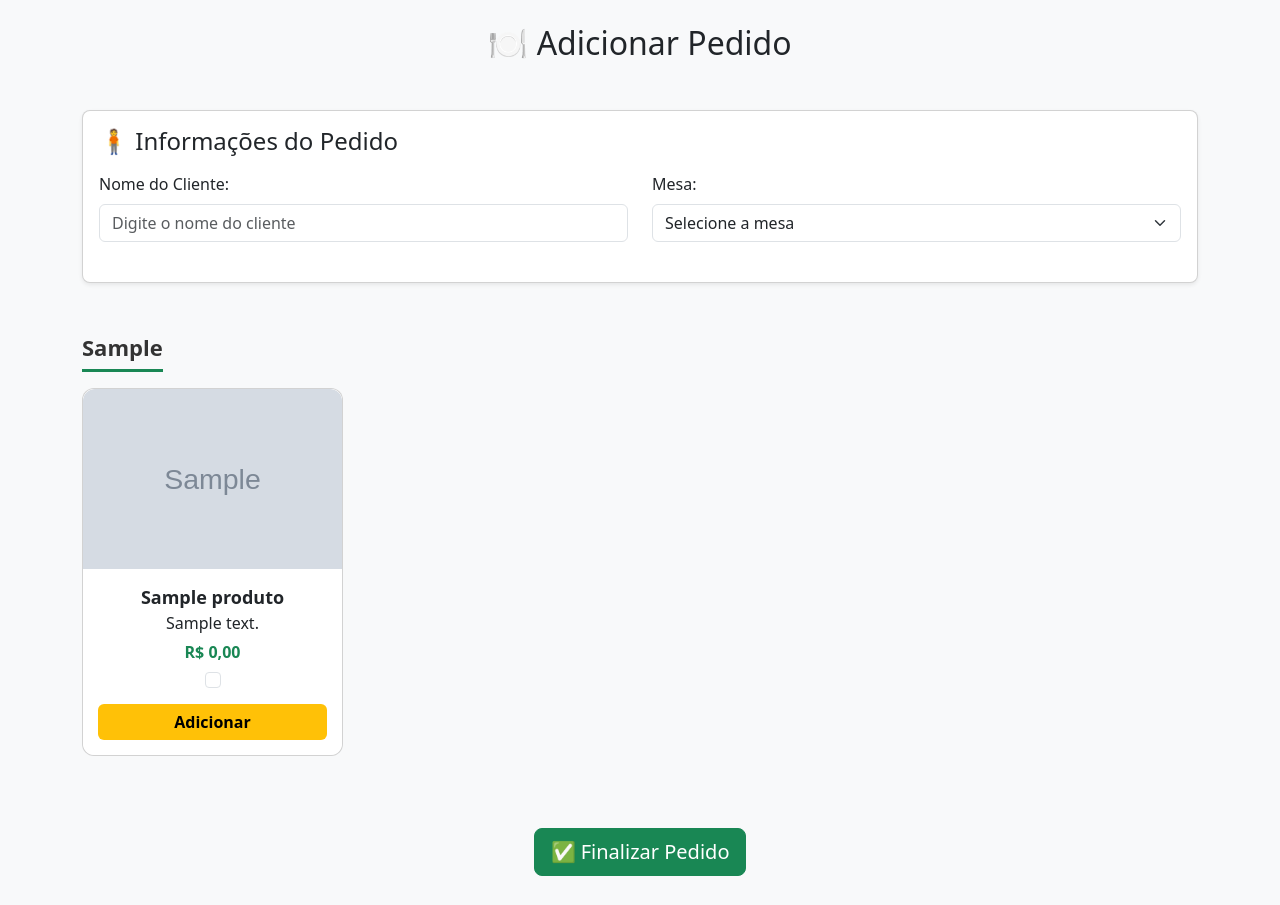
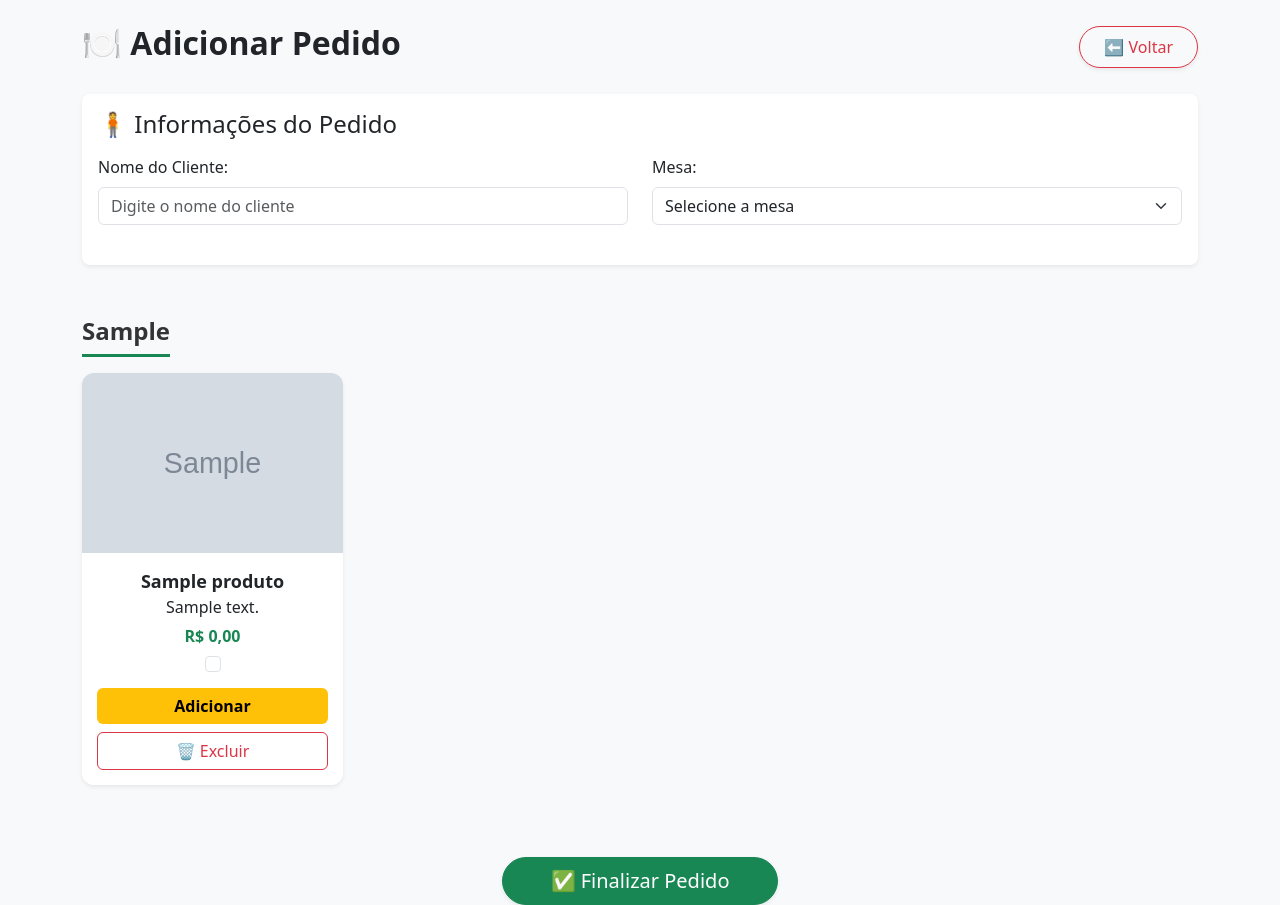
Before and after one commit to tccgrupo8/tccgrupo8, a PHP site: page /adicionar_pedido.php in a window 1280 px wide. Before the commit the page ends 876 px from the top, so only its background shows below. Run offline with PHP 8.4, Linux system fonts and the light colour scheme; the visitor is signed in with stand-in values (Sample User, id 1); tables that the repository leaves empty or names only in its code hold one stand-in row (values such as "Sample post"); grey boxes marked "Sample" are stand-in pictures.

Commit message:
436
3436

```diff
--- a/adicionar_pedido.php
+++ b/adicionar_pedido.php
@@ -25,13 +25,20 @@ while ($row = $result->fetch_assoc()) {
     <link href="https://cdn.jsdelivr.net/npm/bootstrap@5.3.3/dist/css/bootstrap.min.css" rel="stylesheet">
     <link rel="stylesheet" href="style.css">
 </head>
-<body>
+<body class="bg-light">
+
 <div class="container mt-4">
-    <h2 class="text-center mb-5">🍽️ Adicionar Pedido</h2>
+    <!-- Cabeçalho com título e botão de voltar -->
+    <div class="d-flex justify-content-between align-items-center mb-4">
+        <h2 class="fw-bold">🍽️ Adicionar Pedido</h2>
+        <a href="pedidos.php" class="btn btn-outline-danger rounded-pill px-4 py-2 shadow-sm">
+            ⬅ Voltar
+        </a>
+    </div>
 
     <!-- FORM PRINCIPAL -->
     <form method="POST" action="nota_pedido.php">
-        <div class="card shadow-sm mb-4">
+        <div class="card shadow-sm mb-4 border-0 rounded-3">
             <div class="card-body">
                 <h4 class="card-title mb-3">🧍 Informações do Pedido</h4>
                 <div class="row">
@@ -42,9 +49,9 @@ while ($row = $result->fetch_assoc()) {
                     <div class="mb-4 col-md-6">
                         <label for="mesa" class="form-label">Mesa:</label>
                         <select name="mesa" id="mesa" class="form-select" required>
-                        <option value="">Selecione a mesa</option>
+                            <option value="">Selecione a mesa</option>
                             <?php
-                                for($i = 1; $i <= 20; $i++) {
+                                for ($i = 1; $i <= 20; $i++) {
                                     echo "<option value='$i'>Mesa $i</option>";
                                 }
                             ?>
@@ -55,20 +62,29 @@ while ($row = $result->fetch_assoc()) {
         </div>
 
         <?php foreach ($categorias as $categoria => $produtos): ?>
-            <div class="categoria-titulo mt-4"><?= htmlspecialchars($categoria) ?></div>
+            <div class="categoria-titulo mt-4 fs-4 fw-bold"><?= htmlspecialchars($categoria) ?></div>
             <div class="row mt-3">
                 <?php foreach ($produtos as $produto): ?>
                     <div class="col-md-3 mb-4">
-                        <div class="card produto-card">
+                        <div class="card produto-card border-0 shadow-sm">
                             <img src="<?= htmlspecialchars($produto['imagem'] ?: 'imagens/sem_imagem.jpg') ?>"
-                                 class="card-img-top"
+                                 class="card-img-top rounded-top"
                                  alt="<?= htmlspecialchars($produto['nome']) ?>">
-                            <div class="produto-info text-center">
-                                <div class="produto-nome"><?= htmlspecialchars($produto['nome']) ?></div>
-                                <div class="produto-descricao"><?= htmlspecialchars($produto['descricao']) ?></div> <!-- NOVO -->
-                                <div class="produto-preco">R$ <?= number_format($produto['preco'], 2, ',', '.') ?></div>
-                                <input type="checkbox" name="produtos[]" value="<?= $produto['id'] ?>" class="form-check-input mt-2">
-                                <button type="button" class="btn btn-escolher mt-3 w-100" onclick="toggleProduto(this)">Adicionar</button>
+                                 <div class="produto-info text-center">
+    <div class="produto-nome"><?= htmlspecialchars($produto['nome']) ?></div>
+    <div class="produto-descricao"><?= htmlspecialchars($produto['descricao']) ?></div>
+    <div class="produto-preco">R$ <?= number_format($produto['preco'], 2, ',', '.') ?></div>
+
+    <input type="checkbox" name="produtos[]" value="<?= $produto['id'] ?>" class="form-check-input mt-2">
+
+                                <div class="d-flex flex-column gap-2 mt-3">
+                                    <button type="button" class="btn btn-escolher w-100" onclick="toggleProduto(this)">Adicionar</button>
+                                        <a href="excluir_produto.php?id=<?= $produto['id'] ?>"
+                                         class="btn btn-outline-danger w-100"
+                                        onclick="return confirm('Tem certeza que deseja excluir este produto?');">
+                                        🗑️ Excluir
+                                    </a>
+                                </div>
                             </div>
                         </div>
                     </div>
@@ -77,7 +93,9 @@ while ($row = $result->fetch_assoc()) {
         <?php endforeach; ?>
 
         <div class="text-center mt-5">
-            <button type="submit" class="btn btn-success btn-lg">✅ Finalizar Pedido</button>
+            <button type="submit" class="btn btn-success btn-lg rounded-pill px-5 shadow-sm">
+                ✅ Finalizar Pedido
+            </button>
         </div>
     </form>
 </div>
```
Also changed, not shown: adicionar_produto.php (+16 -6 lines), excluir_produto.php (added, +29 -0 lines), nota_pedido.php (+35 -40 lines), salvar_pedido.php (added, +60 -0 lines).
